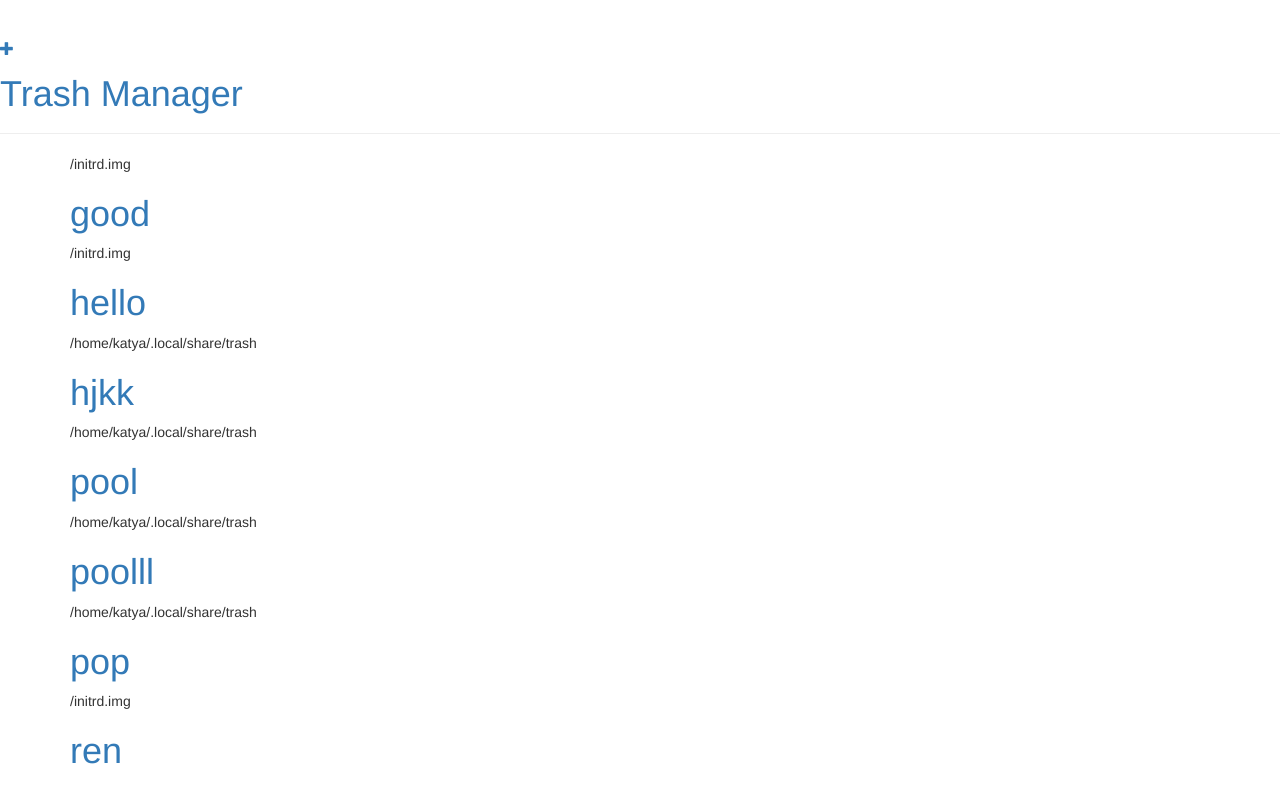
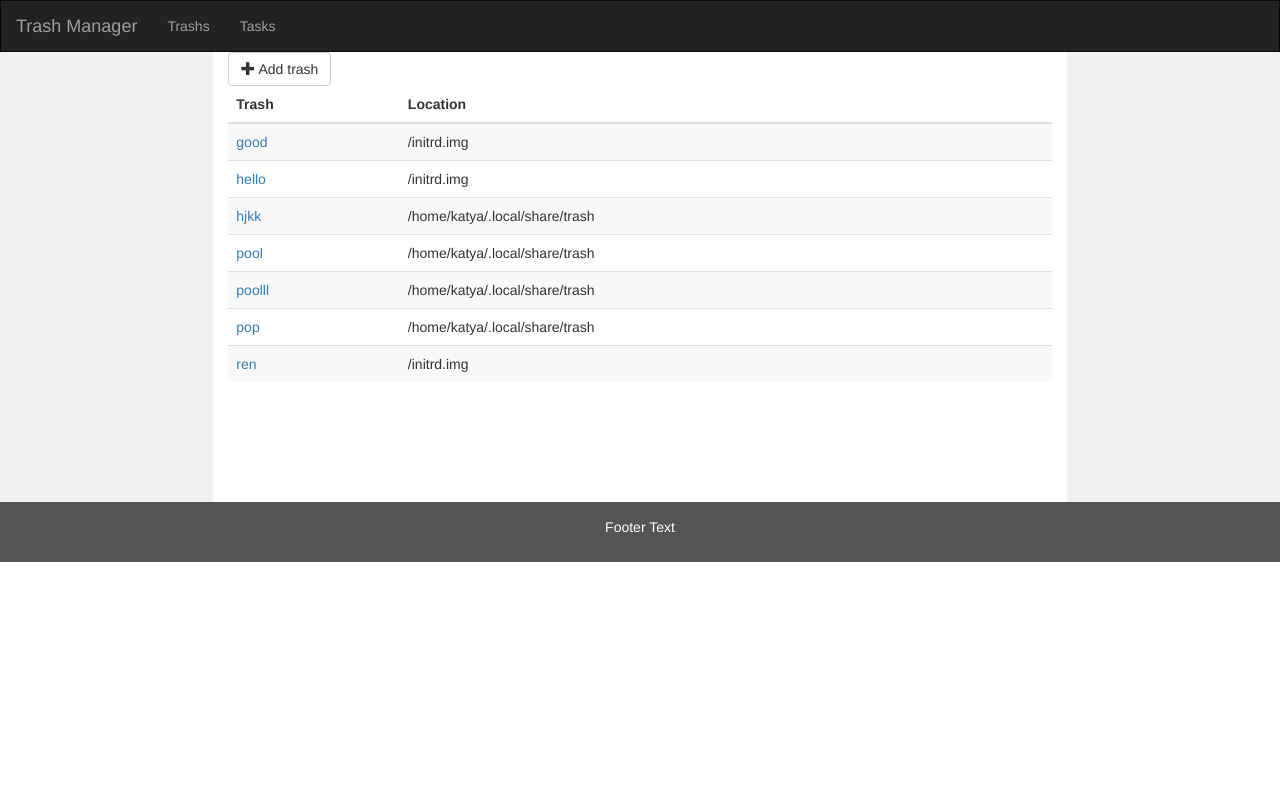
Before and after one commit to Kat6123/Smart-Rm-Web, a Django app: page / in a window 1280 px wide. Run offline with Django 3.2, Linux system fonts and the light colour scheme; data comes from the database, SQL or seed files in the repository; some libraries are stand-ins or nearby versions.

Commit message:
Add new templates

```diff
--- a/smart_rm/trash_manager/templates/trash_manager/base.html
+++ b/smart_rm/trash_manager/templates/trash_manager/base.html
@@ -1,24 +1,83 @@
 {% load staticfiles %}
-<html>
+<!DOCTYPE html>
+<html lang="en">
 <head>
-    <link rel="stylesheet" href="//maxcdn.bootstrapcdn.com/bootstrap/3.2.0/css/bootstrap.min.css">
-    <link rel="stylesheet" href="//maxcdn.bootstrapcdn.com/bootstrap/3.2.0/css/bootstrap-theme.min.css">
-      <link href="https://fonts.googleapis.com/css?family=Lobster&subset=latin,cyrillic" rel="stylesheet" type="text/css">
-        <link rel="stylesheet" href="{% static 'css/trash.css' %}">
   <title>Trash Manager</title>
+  <meta charset="utf-8">
+  <meta name="viewport" content="width=device-width, initial-scale=1">
+  <link rel="stylesheet" href="https://maxcdn.bootstrapcdn.com/bootstrap/3.3.7/css/bootstrap.min.css">
+  <style>
+    /* Remove the navbar's default margin-bottom and rounded borders */
+    .navbar {
+      margin-bottom: 0;
+      border-radius: 0;
+    }
+
+    /* Set height of the grid so .sidenav can be 100% (adjust as needed) */
+    .row.content {height: 450px}
+
+    /* Set gray background color and 100% height */
+    .sidenav {
+      padding-top: 20px;
+      background-color: #f1f1f1;
+      height: 100%;
+    }
+
+    /* Set black background color, white text and some padding */
+    footer {
+      background-color: #555;
+      color: white;
+      padding: 15px;
+    }
+
+    /* On small screens, set height to 'auto' for sidenav and grid */
+    @media screen and (max-width: 767px) {
+      .sidenav {
+        height: auto;
+        padding: 15px;
+      }
+      .row.content {height:auto;}
+    }
+  </style>
 </head>
 <body>
-    <div class="page-header">
-        <a href="{% url 'new_trash' %}" class="top-menu"><span class="glyphicon glyphicon-plus"></span></a>
-      <h1><a href="/">Trash Manager</a></h1>
+
+<nav class="navbar navbar-inverse">
+  <div class="container-fluid">
+    <div class="navbar-header">
+      <a class="navbar-brand" href="#">Trash Manager</a>
     </div>
-          <div class="content container">
-              <div class="row">
-                  <div class="col-md-8">
+    <div class="collapse navbar-collapse" id="myNavbar">
+      <ul class="nav navbar-nav">
+        {% block active_navbar %}
+          <li><a href="{% url 'trash_list' %}">Trashs</a></li>
+          <li><a href="{% url 'task_list' %}">Tasks</a></li>
+        {% endblock %}
+      </ul>
+    </div>
+  </div>
+</nav>
+
+<div class="container-fluid text-center">
+  <div class="row content">
+    <div class="col-md-2 sidenav">
+      {% block left_sidebar %}
+      {% endblock %}
+    </div>
+    <div class="col-md-8 text-left">
       {% block content %}
+      {% endblock %}
+    </div>
+    <div class="col-md-2 sidenav">
+      {% block right_sidebar %}
       {% endblock %}
     </div>
   </div>
 </div>
+
+<footer class="container-fluid text-center">
+  <p>Footer Text</p>
+</footer>
+
 </body>
 </html>
--- /dev/null
+++ b/smart_rm/trash_manager/templates/trash_manager/table.html
@@ -0,0 +1,21 @@
+{% extends 'trash_manager/base.html' %}
+
+{% block content %}
+  {% block before_table %}
+  {% endblock before_table %}
+
+  <table class="table table-striped">
+    <thead>
+      {% block table_head %}
+      {% endblock table_head %}
+    </thead>
+    <tbody>
+      {% block table_body %}
+      {% endblock table_body %}
+    </tbody>
+  </table>
+
+  {% block after_table %}
+  {% endblock after_table %}
+
+{% endblock content %}
--- a/smart_rm/trash_manager/templates/trash_manager/trash_list.html
+++ b/smart_rm/trash_manager/templates/trash_manager/trash_list.html
@@ -1,11 +1,21 @@
-{% extends 'trash_manager/base.html' %}
-{% block content %}
-{% for trash in trashs %}
-      <div class="post">
-          <div class="date">
-              {{ trash.location }}
-          </div>
-          <h1><a href="{% url 'trash_detail' trash_name=trash.name %}">{{ trash.name }}</a></h1>
-      </div>
+{% extends 'trash_manager/table.html' %}
+
+{% block before_table %}
+  <a href="{% url 'new_trash' %}" class="btn btn-default" role="button"><span class="glyphicon glyphicon-plus"></span> Add trash</a>
+{% endblock before_table %}
+
+{% block table_head %}
+  <tr>
+    <th>Trash</th>
+    <th>Location</th>
+  </tr>
+{% endblock table_head %}
+
+{% block table_body %}
+  {% for trash in trashs %}
+      <tr>
+        <td><a href="{% url 'trash_detail' trash_name=trash.name %}">{{ trash.name }}</a></td>
+        <td>{{ trash.location }}</td>
+      </tr>
   {% endfor %}
-{% endblock content %}
+{% endblock table_body %}
--- a/smart_rm/trash_manager/templates/trash_manager/trash_settings.html
+++ b/smart_rm/trash_manager/templates/trash_manager/trash_settings.html
@@ -1,9 +1,9 @@
 {% extends 'trash_manager/base.html' %}
 
 {% block content %}
-    <h1>New post</h1>
+    <h2>New trash</h2>
     <form method="POST" class="post-form">{% csrf_token %}
         {{ form.as_p }}
-        <button type="submit" class="save btn btn-default">Save</button>
+        <button type="submit" class="btn btn-default">Save</button>
     </form>
 {% endblock %}
```
Also changed, not shown: smart_rm/trash_manager/templates/trash_manager/task_edit.html (added, +12 -0 lines), smart_rm/trash_manager/templates/trash_manager/task_list.html (added, +19 -0 lines), smart_rm/trash_manager/templates/trash_manager/trash_info_list.html (added, +12 -0 lines). Lines whose indentation alone changed are shown as unchanged.
